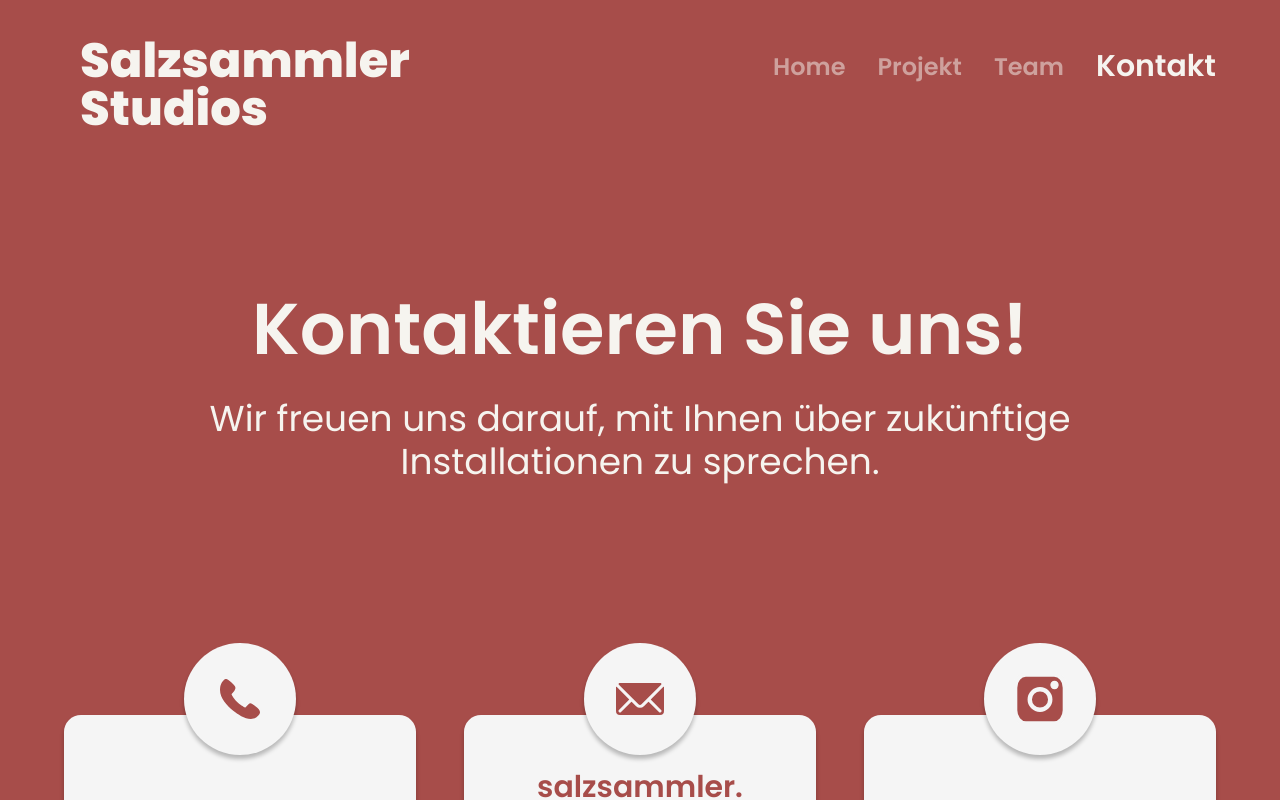
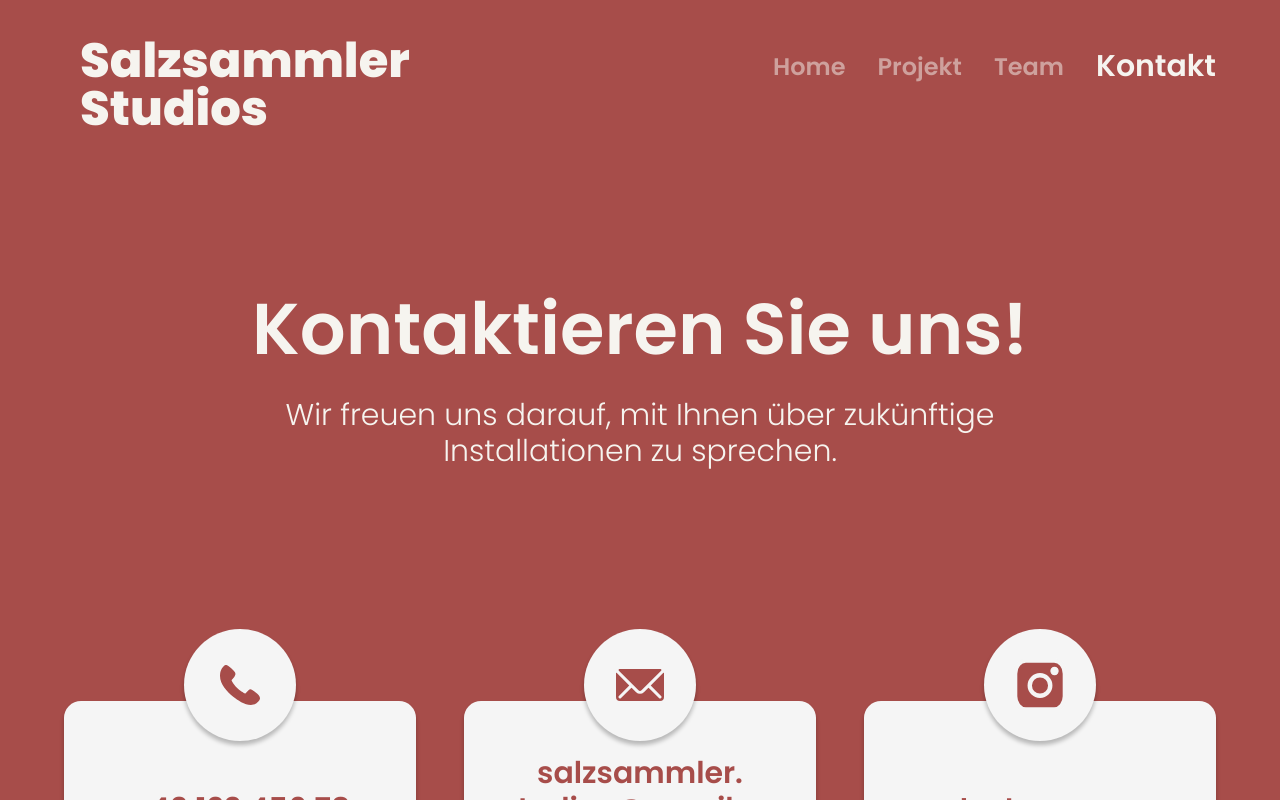
Before and after one commit to Salzsammler-Studios/salzsammler-studios.github.io, a React (Create React App) app: page / in a window 1280 px wide. Both pictures are taken after a click on the tab "Kontakt". Shown: the top 800 px of the page. Built offline with nearby package versions, Linux system fonts and the light colour scheme.

Commit message:
feat: fix

```diff
--- a/src/pages/contact.tsx
+++ b/src/pages/contact.tsx
@@ -8,7 +8,7 @@ const Contact = () => {
         <VStack spacing={"2rem"}>
             <Box height="8rem"></Box>
             <Heading size="4xl" fontWeight={600} color="background" textAlign="center" >Kontaktieren Sie uns!</Heading>
-            <Heading size="xl" fontWeight={400} color="background" textAlign="center" w={"80%"}>Wir freuen uns darauf, mit Ihnen über zukünftige Installationen zu sprechen.</Heading>
+            <Heading size="lg" fontWeight={100} color="background" textAlign="center" w={"80%"}>Wir freuen uns darauf, mit Ihnen über zukünftige Installationen zu sprechen.</Heading>
             <Box height="6rem"></Box>
             <HStack spacing={"3rem"}>
                 <ContactCard icon={<PhoneIcon color="highlight" boxSize={"2.5rem"} />} text="" link="+49 123 456 78" href="tel:123-456-7890" textWidth="100%"/>
```
